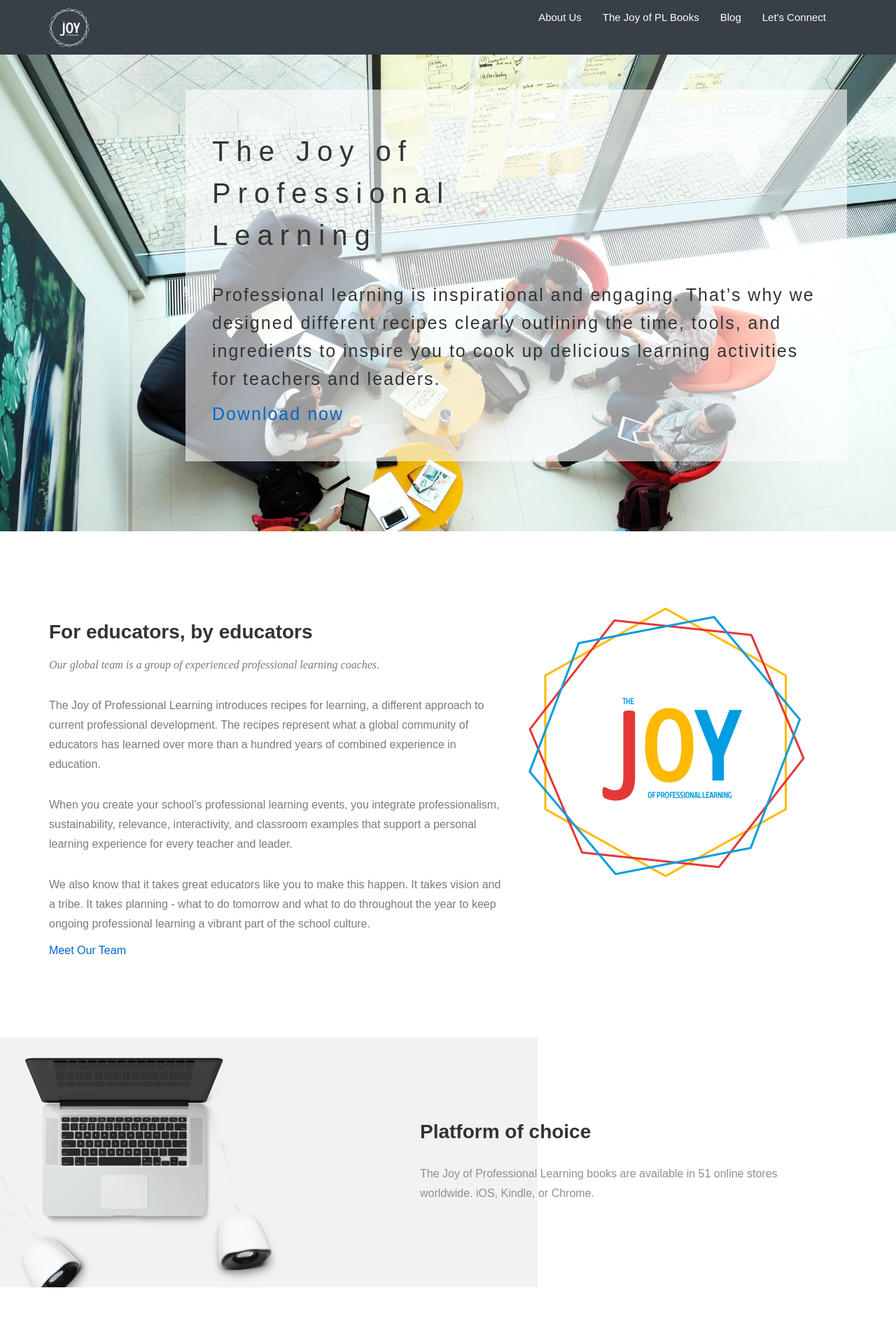
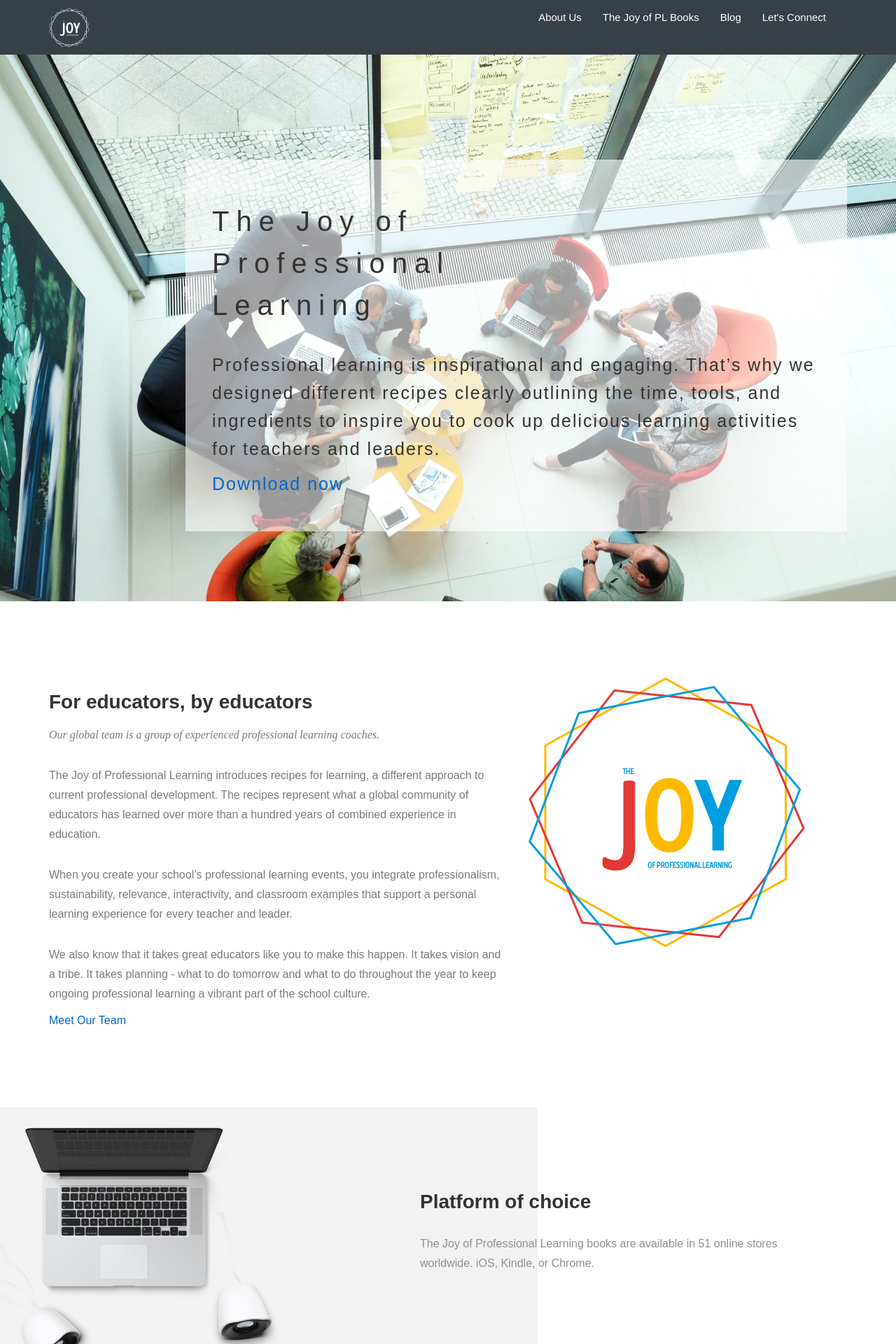
Before and after one commit to meesterkurt/joyofprofessionallearning, a Jekyll site: the page built from index.md, in a window 1280 px wide. Shown: the top 1920 px of the page at 70% size. Built offline with Jekyll 4.4.1, drawn with Linux system fonts in a browser that asks for light colours; nearby versions of some CDN libraries; some web fonts are replaced.

Commit message:
Update airspace.css

```diff
--- a/css/airspace.css
+++ b/css/airspace.css
@@ -108,7 +108,7 @@
   background-size: cover;
   background-attachment: fixed;
   background-position: 0% 0%;
-  padding: 50px 0 100px 0;
+  padding: 150px 0 100px 0;
   position: relative;
 }
 
```
